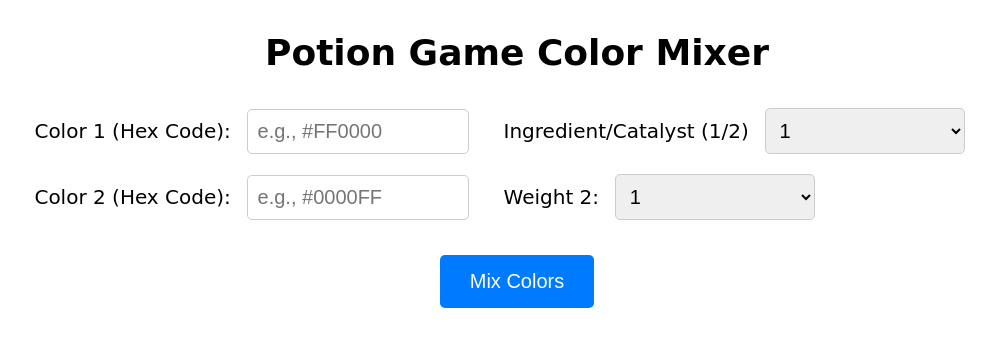
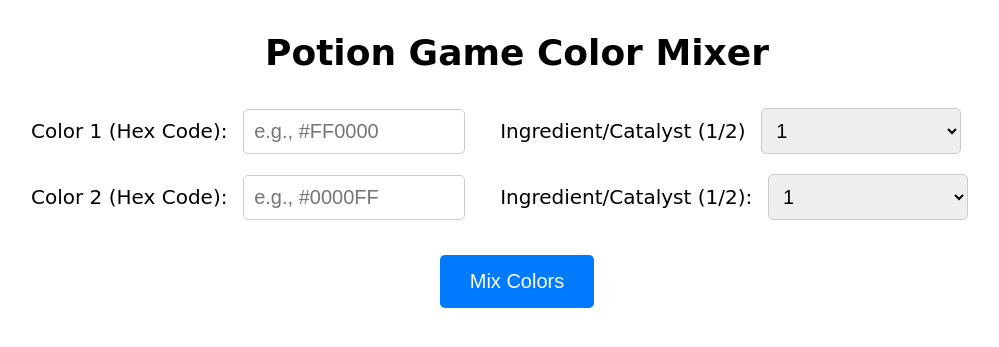
Before and after one commit to Mcray3000/Potion_Color_mixer, a Flask app: page / in a window 1280 px wide. Shown: the top 347 px of the page, without its empty margins (123-1122 px from the left). Run offline with Flask 3, Linux system fonts and the light colour scheme.

```diff
--- a/templates/index.html
+++ b/templates/index.html
@@ -100,7 +100,7 @@
                 <input type="text" id="color2" name="color2" placeholder="e.g., #0000FF" required>
             </div>
             <div class="input-group">
-                <label for="weight2">Weight 2:</label>
+                <label for="weight2">Ingredient/Catalyst (1/2):</label>
                 <select id="weight2" name="weight2" required>
                     <option value="1">1</option>
                     <option value="2">2</option>
```
